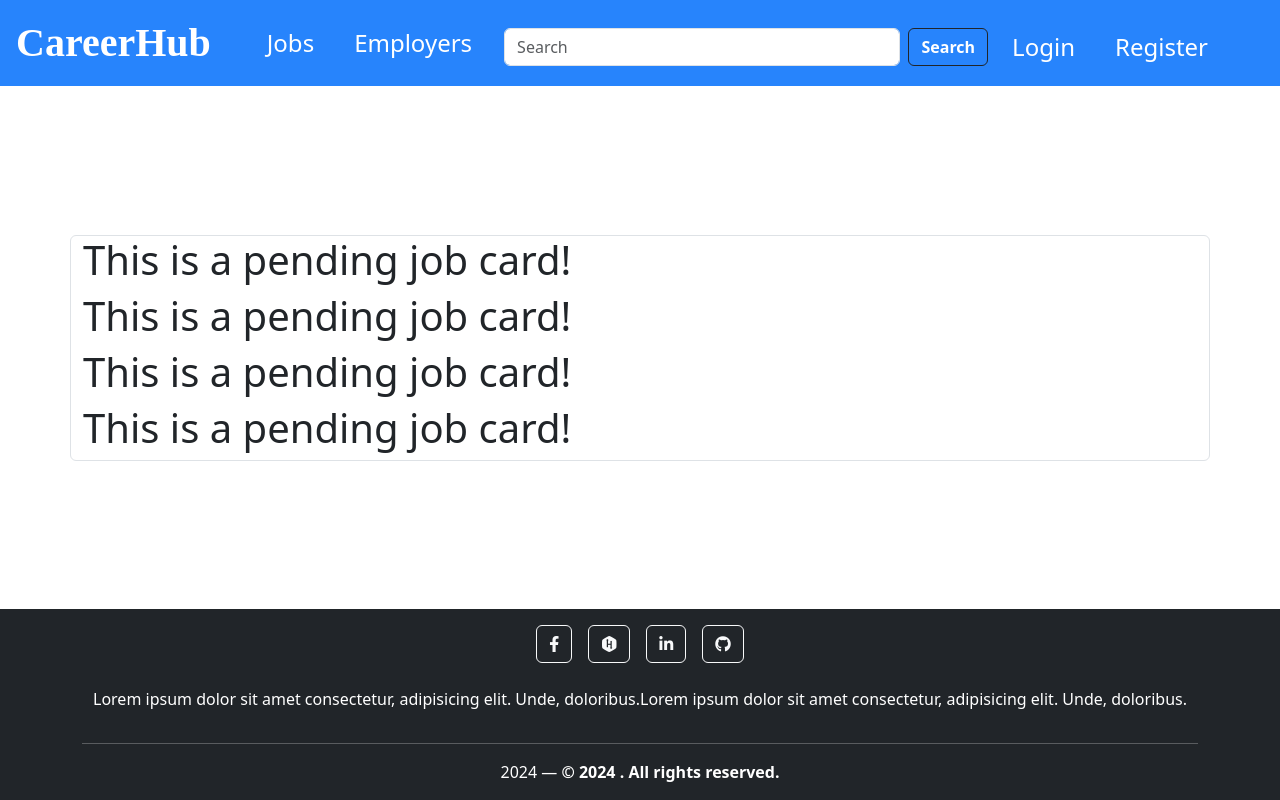
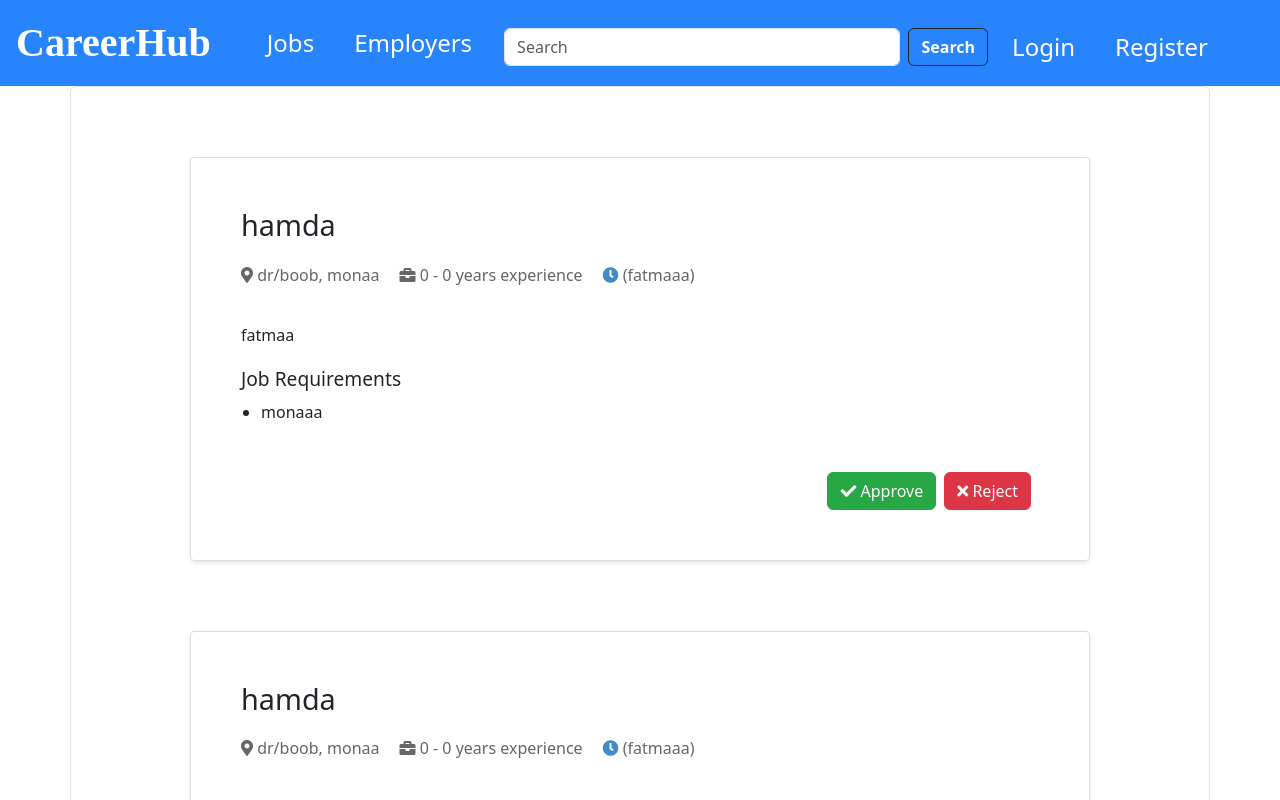
Before and after one commit to yousef8/CareerHub-FrontEnd, a Vue app: page /admin in a window 1280 px wide. Shown: the top 800 px of the page. Built offline with nearby package versions, Linux system fonts and the light colour scheme; no server answers.

Commit message:
adding admin strcture

```diff
--- a/src/components/JobPendingCard.vue
+++ b/src/components/JobPendingCard.vue
@@ -1,20 +1,143 @@
 <template>
-    <h1>This is a pending job card!</h1>
+    <div v-if="loading" class="text-center fs-4 fw-bold text-primary">Loading...</div>
+    <div v-else-if="error" class="text-center fs-4 fw-bold text-danger">Error loading job</div>
+    <div v-else>
+      <!-- Loop over jobs -->
+      <div v-for="(job, index) in jobs" :key="index" class="job-details-container">
+        <h1 class="heading">{{ job.title }}</h1>
+        <div class="job-info">
+          <p class="location">
+            <i class="fas fa-map-marker-alt"></i> {{ job.city }}, {{ job.country }}
+          </p>
+          <p class="experience">
+            <i class="fas fa-briefcase"></i> {{ job.min_exp_years }} - {{ job.max_exp_years }} years
+            experience
+          </p>
+          <p class="job-type"><i class="fas fa-clock"></i> {{ job.type }} ({{ job.remote_type }})</p>
+        </div>
+        <div class="description" v-html="job.description"></div>
+        <div class="requirements">
+          <h2>Job Requirements</h2>
+          <ul>
+            <!-- Split requirements by new line and loop over them -->
+            <li v-for="requirement in job.requirements.split('\n')" :key="requirement">
+              {{ requirement.trim() }}
+            </li>
+          </ul>
+        </div>
+        <div class="actions mt-5">
+            <button class="btn btn-success"><i class="fas fa-check"></i> Approve</button>
+            <button class="btn btn-danger"><i class="fas fa-times"></i> Reject</button>
+        </div>
+      </div>
+      <!-- End loop -->
+    </div>
   </template>
 
-<script>
+  <script lang="ts">
   export default {
     data() {
       return {
-
+        jobs: [
+          {
+            title: 'hamda',
+            city: 'dr/boob',
+            country: 'monaa',
+            min_exp_years: 0,
+            max_exp_years: 0,
+            type: '',
+            remote_type: 'fatmaaa',
+            description: `fatmaa`,
+            requirements: `monaaa`
+          },
+          {
+            title: 'hamda',
+            city: 'dr/boob',
+            country: 'monaa',
+            min_exp_years: 0,
+            max_exp_years: 0,
+            type: '',
+            remote_type: 'fatmaaa',
+            description: `fatmaa`,
+            requirements: `monaaa`
+          },
+          {
+            title: 'hamda',
+            city: 'dr/boob',
+            country: 'monaa',
+            min_exp_years: 0,
+            max_exp_years: 0,
+            type: '',
+            remote_type: 'fatmaaa',
+            description: `fatmaa`,
+            requirements: `monaaa`
           }
-    },
-    methods: {
-
+        ],
+        loading: false,
+        error: false
+      }
     }
   }
   </script>
 
+
+
   <style scoped>
+  .job-details-container {
+    padding: 50px;
+    max-width: 900px;
+    margin: 70px auto;
+    border: 1px solid #ddd;
+    border-radius: 4px;
+    box-shadow: 0 2px 4px rgba(0, 0, 0, 0.1);
+  }
 
+  .heading {
+    font-size: 1.8rem;
+    margin-bottom: 20px;
+  }
+
+  .job-info {
+    display: flex;
+    flex-wrap: wrap;
+    margin-bottom: 20px;
+  }
+
+  .job-info p {
+    margin-right: 20px;
+    color: #666;
+  }
+
+  .job-type i {
+    color: #428bca;
+  }
+
+  .description {
+    font-size: 16px;
+    line-height: 1.5;
+    margin-bottom: 20px;
+  }
+
+  .requirements {
+    margin-bottom: 20px;
+  }
+
+  .requirements h2 {
+    font-size: 1.2rem;
+    margin-bottom: 10px;
+  }
+
+  .requirements ul {
+    list-style: disc;
+    padding-left: 20px;
+  }
+
+  .actions {
+    display: flex;
+    justify-content: flex-end;
+  }
+
+  .actions a {
+    margin-left: 10px;
+  }
   </style>
```
Lines whose indentation alone changed are shown as unchanged.
